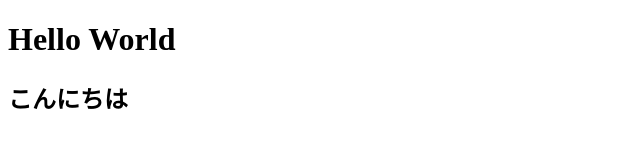
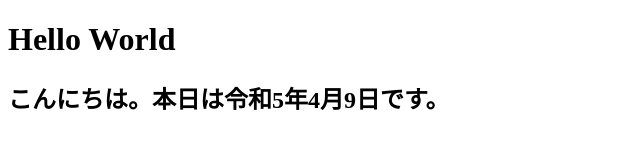
Before and after one commit to Ayatsuki/test, a plain HTML site: page index.html in a window 1280 px wide. Shown: the whole page, without its empty margins (0-640 px from the left). Drawn offline with Linux system fonts and the light colour scheme.

Commit message:
Update index.html

```diff
--- a/index.html
+++ b/index.html
@@ -6,6 +6,6 @@
     </head>
     <body>
         <h1>Hello World</h1>
-        <h2>こんにちは</h2>
+        <h2>こんにちは。本日は令和5年4月9日です。</h2>
     </body>
 </html>
```
